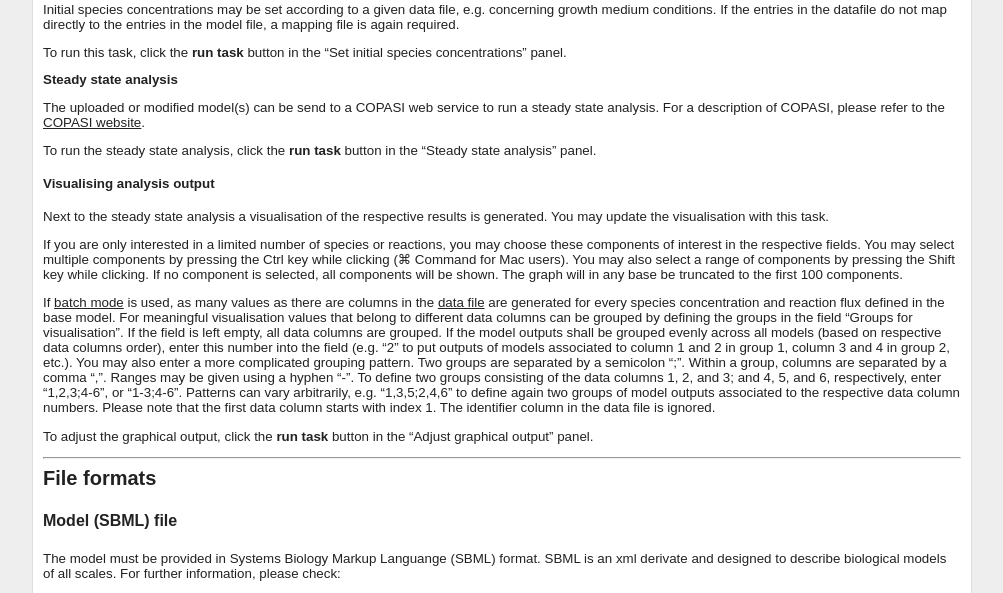
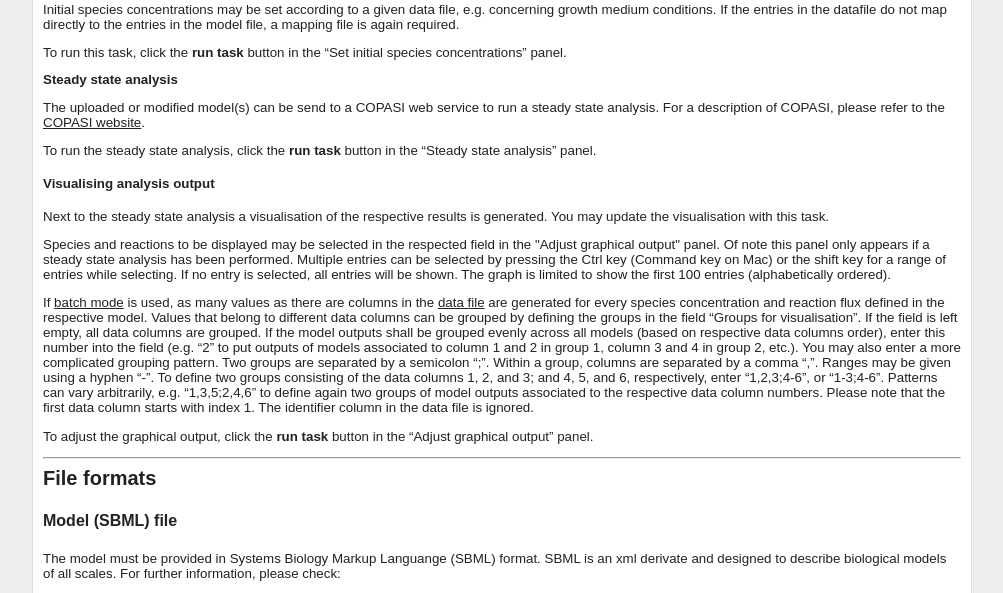
Before and after one commit to MolecularBioinformatics/sbml-mod-web, a Django app: template sbmlmod/templates/sbmlmod/help.html in a window 1280 px wide. Shown: the part 1118-1711 px from the top of the page, without its empty margins (138-1141 px from the left). Run offline with Django 3.2, Linux system fonts and the light colour scheme; the template is opened without the code that fills it, so the values that code supplies are empty.

Commit message:
CHANGE: Revised help file.

```diff
--- a/sbmlmod/templates/sbmlmod/help.html
+++ b/sbmlmod/templates/sbmlmod/help.html
@@ -85,9 +85,22 @@
 
 	<p>Next to the steady state analysis a visualisation of the respective results is generated. You may update the visualisation with this task.</p>
 
-	<p>If you are only interested in a limited number of species or reactions, you may choose these components of interest in the respective fields. You may select multiple components by pressing the Ctrl key while clicking (⌘ Command for Mac users). You may also select a range of components by pressing the Shift key while clicking. If no component is selected, all components will be shown. The graph will in any base be truncated to the first 100 components.</p>
+	<p>Species and reactions to be displayed may be selected in the respected field in the "Adjust graphical output" panel.
+	Of note this panel only appears if a steady state analysis has been performed.
+	Multiple entries can be selected by pressing the Ctrl key (Command key on Mac) or the shift key for a range of entries while selecting.
+	If no entry is selected, all entries will be shown.
+	The graph is limited to show the first 100 entries (alphabetically ordered).</p>
 
-	<p>If <a href="#input">batch mode</a> is used, as many values as there are columns in the <a href="#datafile">data file</a> are generated for every species concentration and reaction flux defined in the base model. For meaningful visualisation values that belong to different data columns can be grouped by defining the groups in the field “Groups for visualisation”. If the field is left empty, all data columns are grouped. If the model outputs shall be grouped evenly across all models (based on respective data columns order), enter this number into the field (e.g. “2” to put outputs of models associated to column 1 and 2 in group 1, column 3 and 4 in group 2, etc.). You may also enter a more complicated grouping pattern. Two groups are separated by a semicolon “;”. Within a group, columns are separated by a comma “,”. Ranges may be given using a hyphen “-”. To define two groups consisting of the data columns 1, 2, and 3; and 4, 5, and 6, respectively, enter “1,2,3;4-6”, or “1-3;4-6”. Patterns can vary arbitrarily, e.g. “1,3,5;2,4,6” to define again two groups of model outputs associated to the respective data column numbers. Please note that the first data column starts with index 1. The identifier column in the data file is ignored.</p>
+	<p>If <a href="#input">batch mode</a> is used, as many values as there are columns in the <a href="#datafile">data file</a> are generated for every species concentration and reaction flux defined in the respective model.
+	Values that belong to different data columns can be grouped by defining the groups in the field “Groups for visualisation”.
+	If the field is left empty, all data columns are grouped.
+	If the model outputs shall be grouped evenly across all models (based on respective data columns order), enter this number into the field (e.g. “2” to put outputs of models associated to column 1 and 2 in group 1, column 3 and 4 in group 2, etc.).
+	You may also enter a more complicated grouping pattern.
+	Two groups are separated by a semicolon “;”.
+	Within a group, columns are separated by a comma “,”.
+	Ranges may be given using a hyphen “-”.
+	To define two groups consisting of the data columns 1, 2, and 3; and 4, 5, and 6, respectively, enter “1,2,3;4-6”, or “1-3;4-6”.
+	Patterns can vary arbitrarily, e.g. “1,3,5;2,4,6” to define again two groups of model outputs associated to the respective data column numbers. Please note that the first data column starts with index 1. The identifier column in the data file is ignored.</p>
 
 	<p>To adjust the graphical output, click the <b>run task</b> button in the “Adjust graphical output” panel.</p>
 
```
